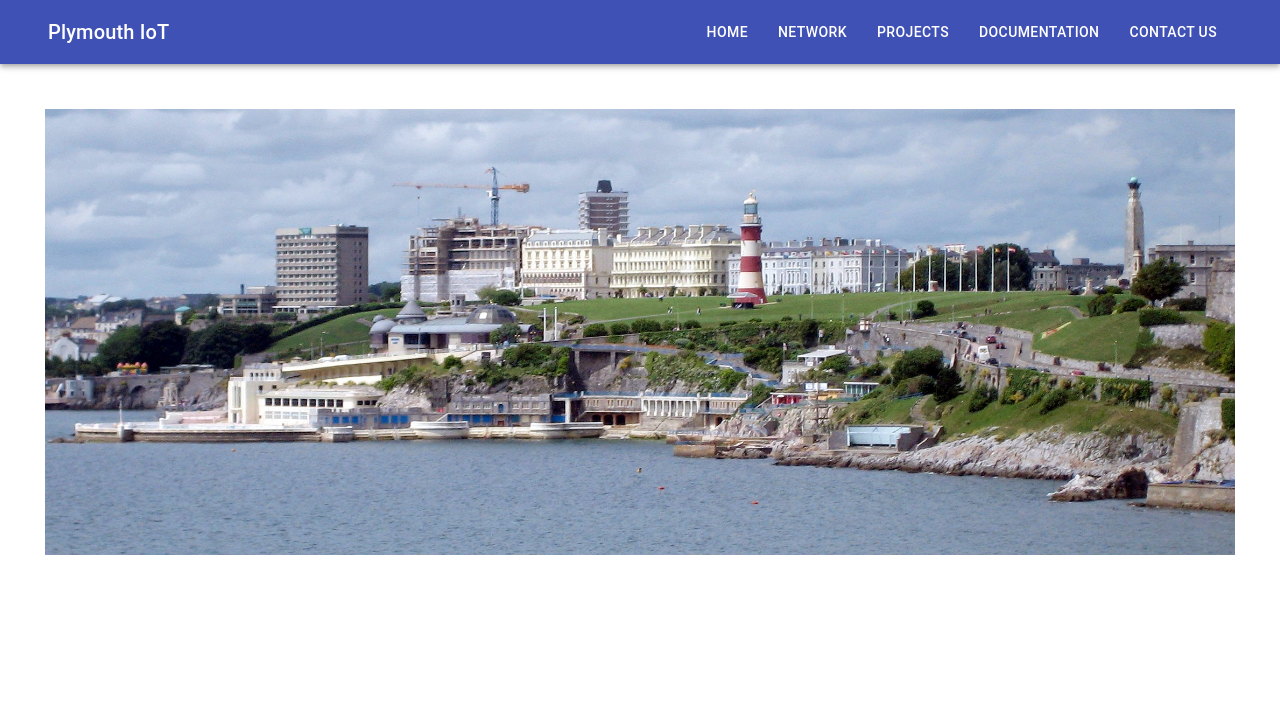
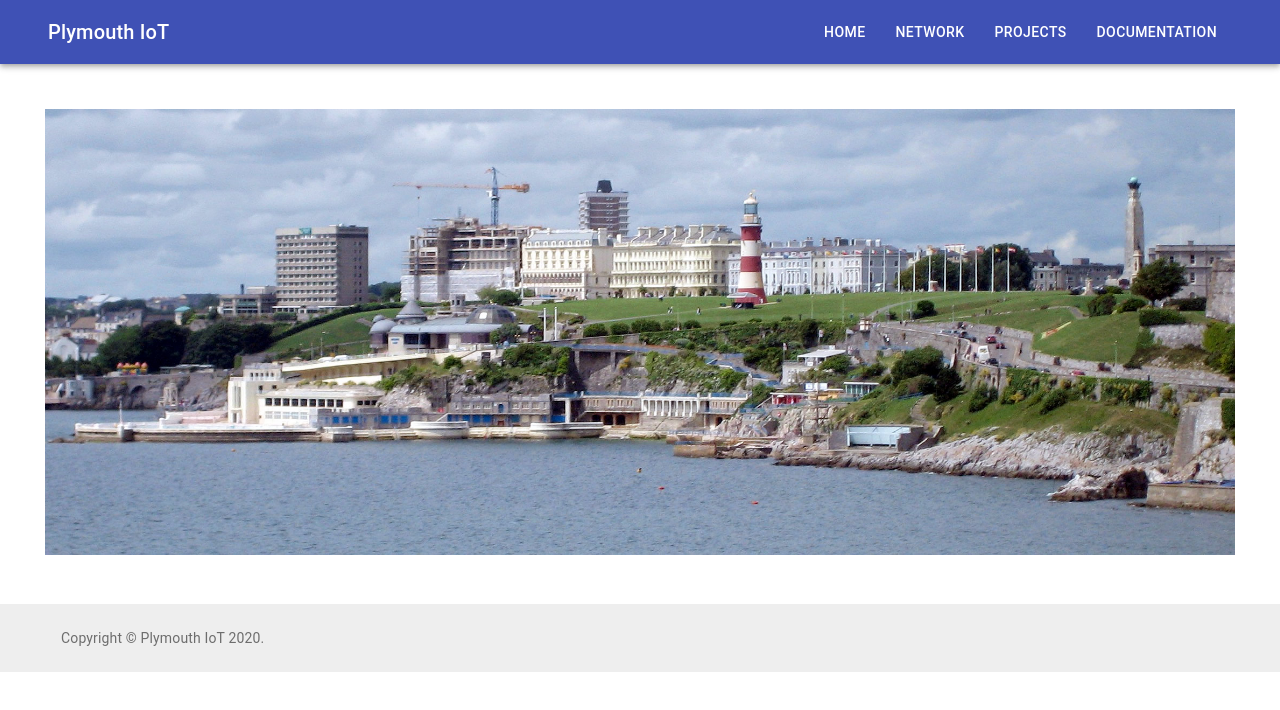
Before and after one commit to PlymouthIoT/PlymouthIoT-Website, a React (Create React App) app: page / in a window 1280 px wide. Shown: the top 710 px of the page. Built offline with nearby package versions, Linux system fonts and the light colour scheme.

Commit message:
Add footer

```diff
--- a/src/App.js
+++ b/src/App.js
@@ -1,11 +1,13 @@
 import './App.css';
 import ResAppBar from './components/navbar';
+import Footer from './components/footer';
 import Home from "./components/page_home";
 import Network from "./components/page_network";
 import React from "react";
 import { BrowserRouter as Router, Switch, Route } from "react-router-dom";
 
 const App = () => {
+
   return (
     <Router>
         <ResAppBar />
@@ -17,6 +19,7 @@ const App = () => {
             <Network />
           </Route>
         </Switch>
+        <Footer />
     </Router>
   );
 }
--- /dev/null
+++ b/src/components/footer.js
@@ -0,0 +1,35 @@
+import Container from '@material-ui/core/Container';
+import Typography from '@material-ui/core/Typography';
+import { makeStyles } from '@material-ui/core/styles';
+
+
+const useStyles = makeStyles((theme) => ({
+  root: {
+    display: 'flex',
+    flexDirection: 'column',
+    minHeight: '100vh',
+  },
+  main: {
+    marginTop: theme.spacing(8),
+    marginBottom: theme.spacing(2),
+  },
+  footer: {
+    padding: theme.spacing(3, 2),
+    marginTop: 'auto',
+    backgroundColor:
+      theme.palette.type === 'light' ? theme.palette.grey[200] : theme.palette.grey[800],
+  },
+}));
+
+const Footer = () => {
+  const classes = useStyles();
+  return (
+    <footer className={classes.footer}>
+      <Container style={{paddingLeft: 45}}>
+        <Typography variant="body2" color="textSecondary">Copyright © Plymouth IoT 2020.</Typography>
+      </Container>
+    </footer>
+  )
+}
+
+export default Footer;
--- a/src/components/navbar.js
+++ b/src/components/navbar.js
@@ -87,7 +87,6 @@ class ResAppBar extends Component{
                <ListItem key = {1} button divider component={Link} to={'/network'}>Network</ListItem>
                <ListItem key = {1} button divider component={Link} to={'/projects'}>Projects</ListItem>
                <ListItem key = {1} button divider component={Link} to={'/documentation'}>Documentation</ListItem>
-               <ListItem key = {1} button divider component={Link} to={'/contact-us'}>Contact Us</ListItem>
              </List>
 
          </div>
@@ -109,7 +108,6 @@ class ResAppBar extends Component{
           <Button component={Link} to={'/network'} className={classes.appbar_button}>Network</Button>
           <Button component={Link} to={'/projects'} className={classes.appbar_button}>Projects</Button>
           <Button component={Link} to={'/documentation'} className={classes.appbar_button}>Documentation</Button>
-          <Button component={Link} to={'/contact-us'} className={classes.appbar_button}>Contact Us</Button>
         </Toolbar>
         </Container>
       </AppBar>
```
